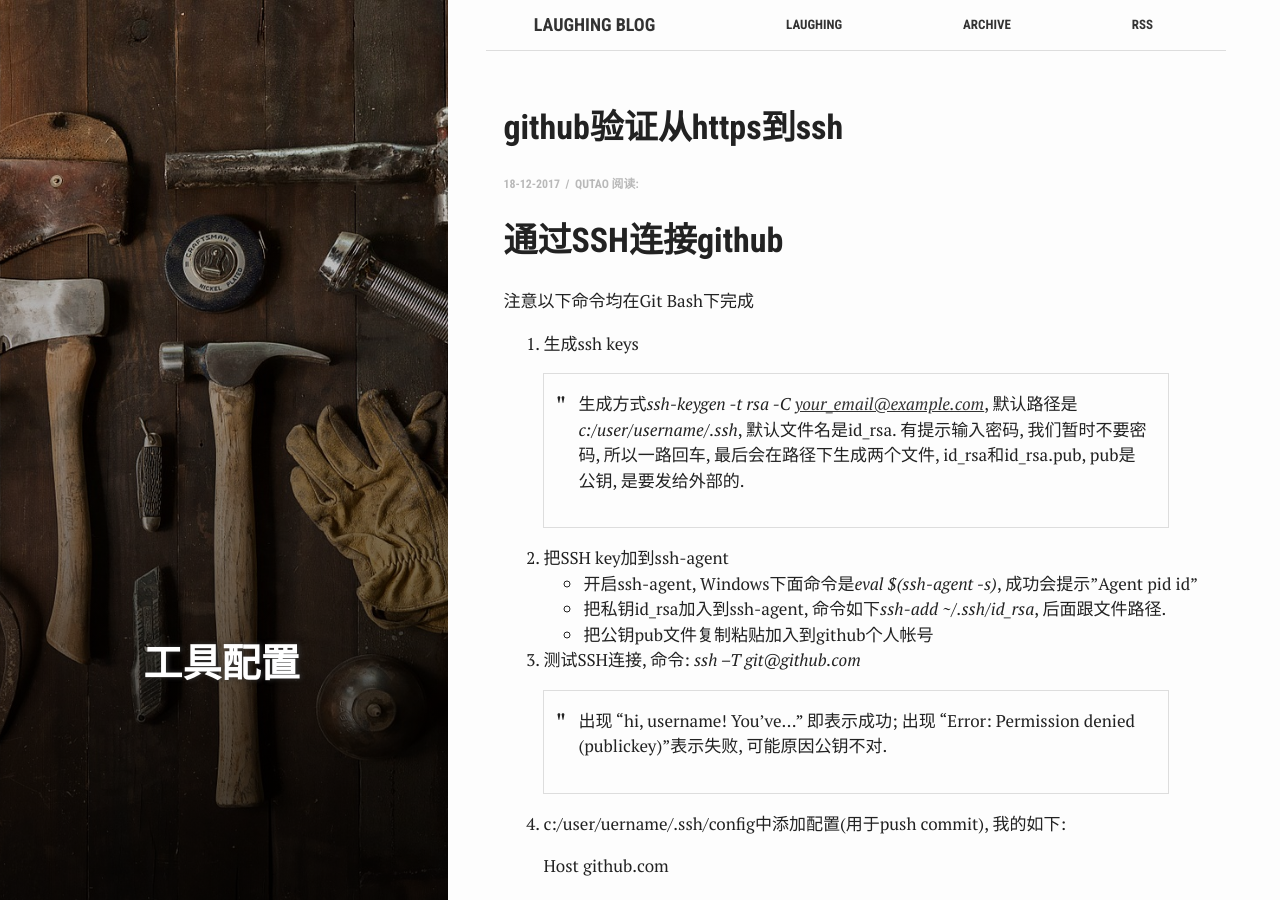
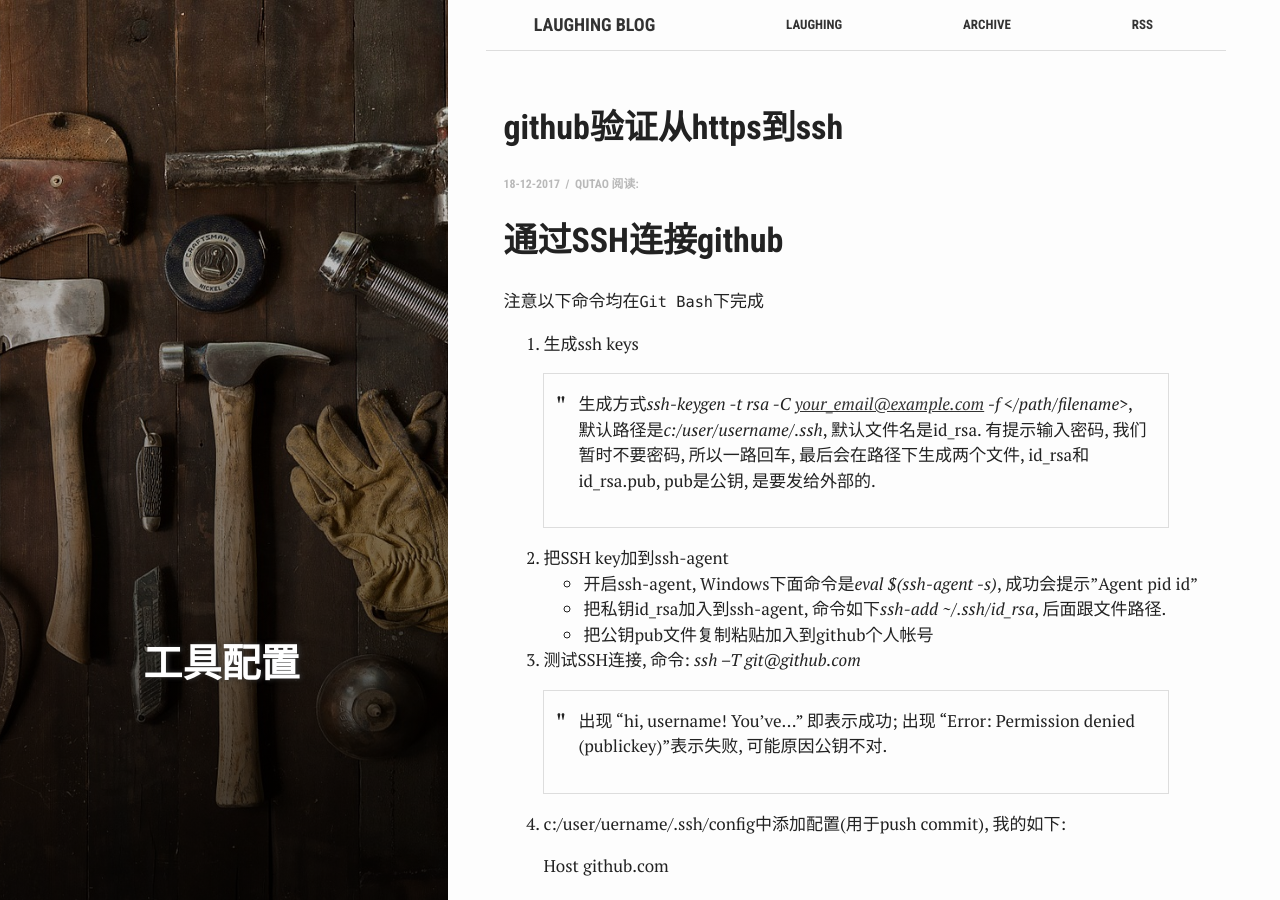
Before and after one commit to aibomei/aibomei.github.io, a Jekyll site: the page built from _posts/2017-12-18-github-ssh.md, in a window 1280 px wide and 900 px high. Built offline with Jekyll 4.4.1, drawn with Linux system fonts in a browser that asks for light colours; comment, search, counter and statistics services are not loaded; some of the changed lines change nothing that is shown.

Commit message:
ssh-keygen add -f

```diff
--- a/_posts/2017-12-18-github-ssh.md
+++ b/_posts/2017-12-18-github-ssh.md
@@ -10,9 +10,9 @@ tags: 工具配置
 author: qutao
 ---
 # 通过SSH连接github
-注意以下命令均在Git Bash下完成
+注意以下命令均在`Git Bash`下完成
 1.  生成ssh keys
- >生成方式*ssh-keygen -t rsa -C <your_email@example.com>*,
+ >生成方式*ssh-keygen -t rsa -C <your_email@example.com> -f </path/filename>*,
  >默认路径是*c:/user/username/.ssh*, 默认文件名是id_rsa. 有提示输入密码, 我们暂时不要密码, 所以一路回车, 最后会在路径下生成两个文件, id_rsa和id_rsa.pub, pub是公钥, 是要发给外部的.
 2.  把SSH key加到ssh-agent
 	* 开启ssh-agent, Windows下面命令是*eval $(ssh-agent -s)*, 成功会提示”Agent pid id”
```
